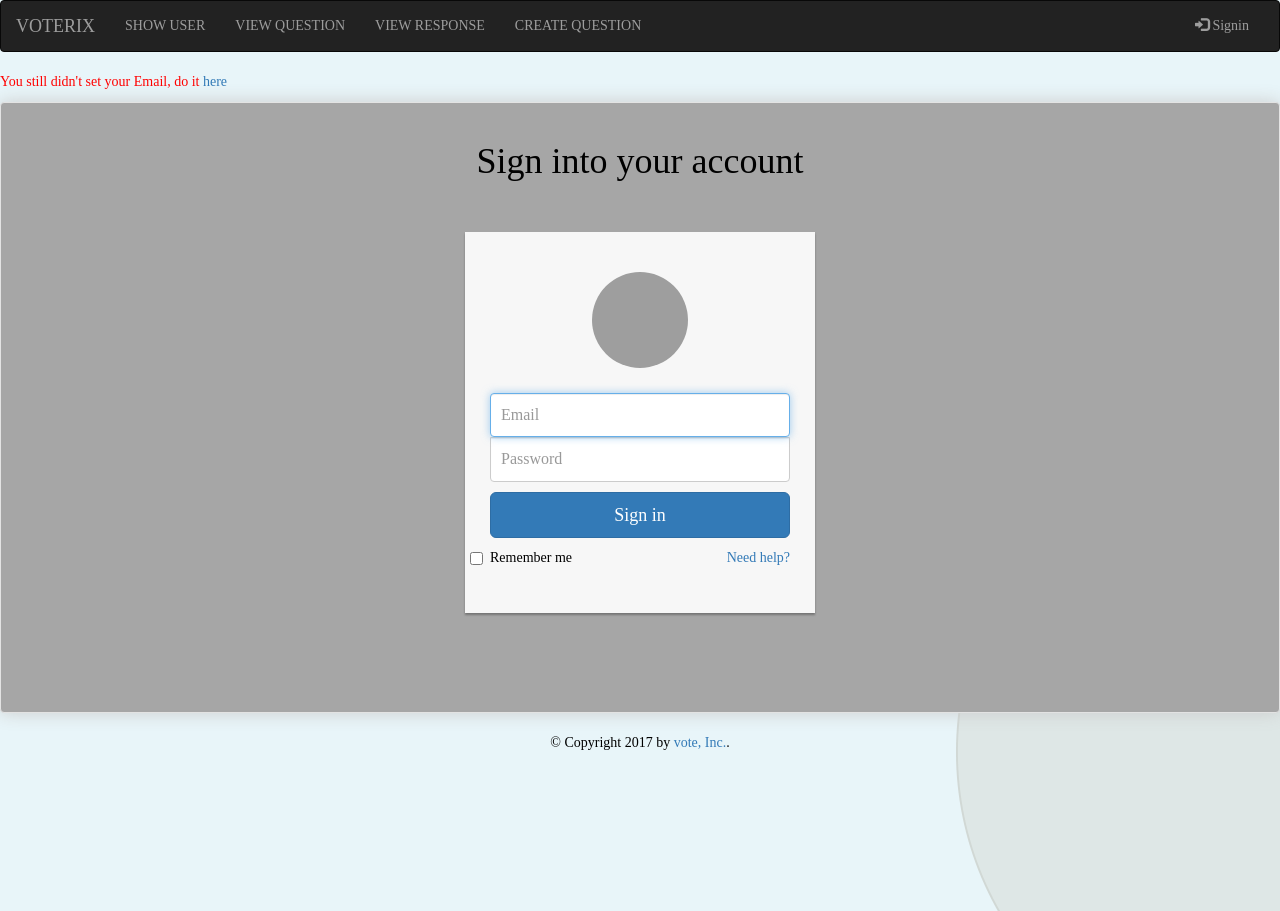
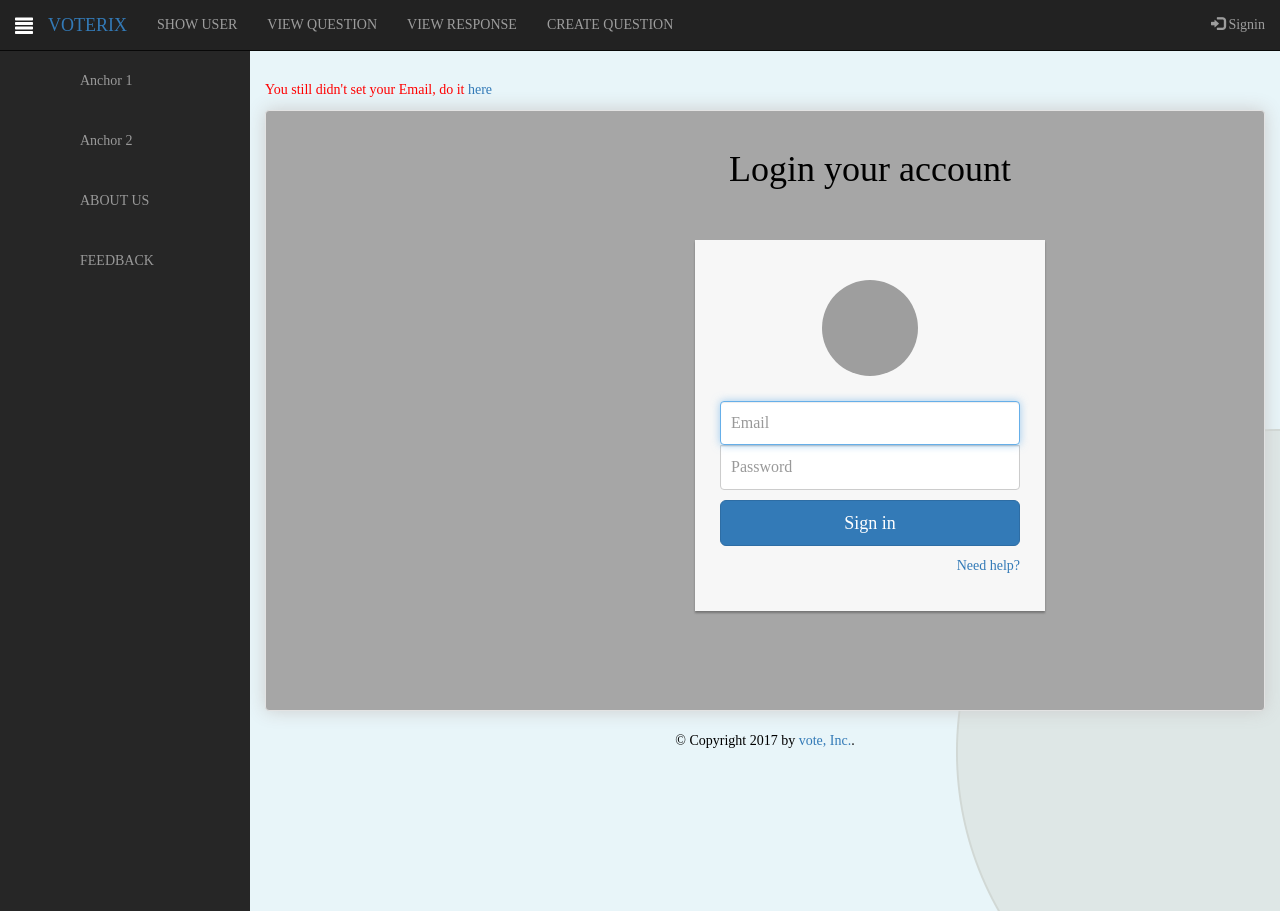
Before and after one commit to Priyankadev/pyvoting, a Python web app: template templates/admin/get_users.html in a window 1280 px wide; the page is wider, and only the part inside the window is pictured. Run offline with Jinja, Linux system fonts and the light colour scheme; the template is opened without the code that fills it, so the values that code supplies are empty; some libraries are stand-ins or nearby versions; grey boxes are pictures that could not be loaded.

Commit message:
update templete

```diff
--- /dev/null
+++ b/static/js/js1.js
@@ -0,0 +1,7 @@
+
+	/*Menu-toggle*/
+    $("#menu-toggle").click(function(e) {
+        e.preventDefault();
+        $("#wrapper").toggleClass("active");
+        // alert(1);
+    });
--- /dev/null
+++ b/static/style1.css
@@ -0,0 +1,123 @@
+
+#wrapper {
+  padding-left: 250px;
+  transition: all 0.4s ease 0s;
+}
+
+#sidebar-wrapper {
+  margin-left: -250px;
+  top: 51px;
+  left: 250px;
+  width: 250px;
+  background: #262626;
+  position: fixed;
+  height: 100%;
+  overflow-y: auto;
+  z-index: 1000;
+  transition: all 0.4s ease 0s;
+}
+
+#wrapper.active {
+  padding-left: 0;
+}
+
+#wrapper.active #sidebar-wrapper {
+  left: 0;
+}
+
+#page-content-wrapper {
+  width: 100%;
+  padding-top: 70px;
+  transition: all 0.4s ease 0s;
+}
+
+.sidebar-nav {
+  position: absolute;
+  top: 0;
+  width: 250px;
+  list-style: none;
+  margin: 0;
+  padding: 0;
+}
+
+.sidebar-nav li {
+  line-height: 40px;
+  text-indent: 20px;
+}
+
+.sidebar-nav li a {
+  color: #999999;
+  display: block;
+  text-decoration: none;
+  padding-left: 60px;
+}
+
+.sidebar-nav li a span:before {
+  position: absolute;
+  left: 0;
+  color: #41484c;
+  text-align: center;
+  width: 20px;
+  line-height: 18px;
+}
+
+.sidebar-nav li a:hover,
+.sidebar-nav li.active {
+  color: #fff;
+  background: rgba(255,255,255,0.2);
+  text-decoration: none;
+}
+
+.sidebar-nav li a:active,
+.sidebar-nav li a:focus {
+  text-decoration: none;
+}
+
+.sidebar-nav > .sidebar-brand {
+  height: 65px;
+  line-height: 60px;
+  font-size: 18px;
+}
+
+.sidebar-nav > .sidebar-brand a {
+  color: #999999;
+}
+
+.sidebar-nav > .sidebar-brand a:hover {
+  color: #fff;
+  background: none;
+}
+
+#menu-toggle {
+    text-decoration: none;
+    float: left;
+    color: #fff;
+    padding-right: 15px;
+}
+
+@media (max-width:767px) {
+
+#wrapper {
+  padding-left: 0;
+}
+
+#sidebar-wrapper {
+  left: 0;
+}
+
+#wrapper.active {
+  position: relative;
+  left: 250px;
+}
+
+#wrapper.active #sidebar-wrapper {
+  left: 250px;
+  width: 250px;
+  transition: all 0.4s ease 0s;
+}
+
+#menu-toggle {
+  display: inline-block;
+}
+
+}
--- a/templates/admin/admin_base.html
+++ b/templates/admin/admin_base.html
@@ -10,47 +10,93 @@
     <link rel="stylesheet" type="text/css" href="{{ url_for('static', filename='css/style.css') }}">
     <link rel="stylesheet" type="text/css" href="{{ url_for('static', filename='css/login.css') }}">
 
+    <link href="{{url_for('static', filename='style1.css')}}" rel='stylesheet' type='text/css'>
+
+    <script src="https://oss.maxcdn.com/libs/html5shiv/3.7.0/html5shiv.js"></script>
+    <script src="https://oss.maxcdn.com/libs/respond.js/1.4.2/respond.min.js"></script>
+
+
     {% block head %}{% endblock %}
   </head>
 
   <body >
 
   <!---------------------------- NAVIGATION BAR BEGINS ---------------------------->
-    <nav class="navbar navbar-inverse">
+
+<div id="wrapper">
+    <nav class="navbar navbar-inverse navbar-fixed-top" role="navigation">
         <div class="container-fluid">
             <div class="navbar-header">
-
-                <button type="button" class="navbar-toggle" data-toggle="collapse" data-target="#myNavbar">
+                <button type="button" class="navbar-toggle collapsed" data-toggle="collapse" data-target="#navbar" aria-expanded="false" aria-controls="navbar">
+                    <span class="sr-only">Toggle navigation</span>
                     <span class="icon-bar"></span>
                     <span class="icon-bar"></span>
                     <span class="icon-bar"></span>
                 </button>
-
-                <a class="navbar-brand" href="/admin">VOTERIX</a>
+                <div  class="navbar-brand">
+                    <a id="menu-toggle" href="#" class="glyphicon glyphicon-align-justify btn-menu toggle">
+                        <!--<i class="fa fa-bars"></i>-->
+                    </a>
+                    <a href="#">VOTERIX</a>
+                </div>
             </div>
-
-            <div class="collapse navbar-collapse" id="myNavbar">
-
+            <div id="navbar" class="collapse navbar-collapse">
                 <ul class="nav navbar-nav">
                     <li><a href="/admin/get_users">SHOW USER</a></li>
                     <li><a href="/admin/get_all_survey">VIEW QUESTION</a></li>
                     <li><a href="/admin/get_response">VIEW RESPONSE</a></li>
                     <li><a href="/admin/create_survey">CREATE QUESTION</a></li>
                 </ul>
-
                 <ul class="nav navbar-nav navbar-right">
                     {% if session['name'] %}
                     <li><a href="{{ url_for('clearsession1') }}"><span class="glyphicon glyphicon-log-out">&nbsp;</span>Logout</a></li>
                     {% else %}
                     <li><a href="/admin"><span class="glyphicon glyphicon-log-in"></span> Signin</a></li>{% endif %}
                 </ul>
+            </div><!--/.nav-collapse -->
+        </div>
+    </nav>
+    <!-- Sidebar -->
+    <div id="sidebar-wrapper">
+        <nav id="spy">
+            <ul class="sidebar-nav nav">
+
+                <li>
+                    <a href="#anch1">
+                        <span class="fa fa-anchor solo">Anchor 1</span>
+                    </a>
+                </li>
+                <li>
+                    <a href="#anch2">
+                        <span class="fa fa-anchor solo">Anchor 2</span>
+                    </a>
+                </li>
+                <li>
+                    <a href="#anch3">
+                        <span class="fa fa-anchor solo">ABOUT US</span>
+                    </a>
+                </li>
+                <li>
+                    <a href="#anch4">
+                        <span class="fa fa-anchor solo">FEEDBACK</span>
+                    </a>
+                </li>
+            </ul>
+        </nav>
+    </div>
+
+
+
+  <!----------------------------- NAVIGATION BAR ENDS ----------------------------->
+<script type="text/javascript" src="{{url_for('static', filename='js/js1.js')}}"></script>
+    <div id="page-content-wrapper">
+        <div class="page-content">
+            <div class="container-fluid">
+
+                   {% block content %}{% endblock %}
             </div>
         </div>
-    </nav>
-  <!----------------------------- NAVIGATION BAR ENDS ----------------------------->
-
-
-                   {% block content %}{% endblock %}
+    </div>
 
 
   <!----------------------------- FOOTER ----------------------------->
@@ -63,6 +109,6 @@
         </center>
       {% endblock %}
     </div>
-
+</div>
   </body>
 </html>
--- a/templates/admin/session.html
+++ b/templates/admin/session.html
@@ -2,7 +2,7 @@
     <center>
         <div class="container">
             <div class="col-sm-6 col-md-4 col-md-offset-4">
-                <h1>Sign into your account</h1><br>
+                <h1>Login your account</h1><br>
                     <div class="account-wall">
                         <img class="profile-img" src="https://lh5.googleusercontent.com/-b0-k99FZlyE/AAAAAAAAAAI/AAAAAAAAAAA/eu7opA4byxI/photo.jpg?sz=120"
                             alt="">
@@ -11,9 +11,9 @@
                             <input type="email" class="form-control" placeholder="Email" name="email" required autofocus >
                             <input type="password" class="form-control" placeholder="Password" name="password" required>
                             <button class="btn btn-lg btn-primary btn-block" type="submit">Sign in</button>
-                            <label class="checkbox pull-left">
-                                <input type="checkbox" value="remember-me">Remember me
-                            </label>
+                            <!--<label class="checkbox pull-left">-->
+                                <!--<input type="checkbox" value="remember-me">Remember me-->
+                            <!--</label>-->
                             <a href="#" class="pull-right need-help">Need help? </a><span class="clearfix"></span>
                         </form>
                     </div><br><br><br><br>
```
